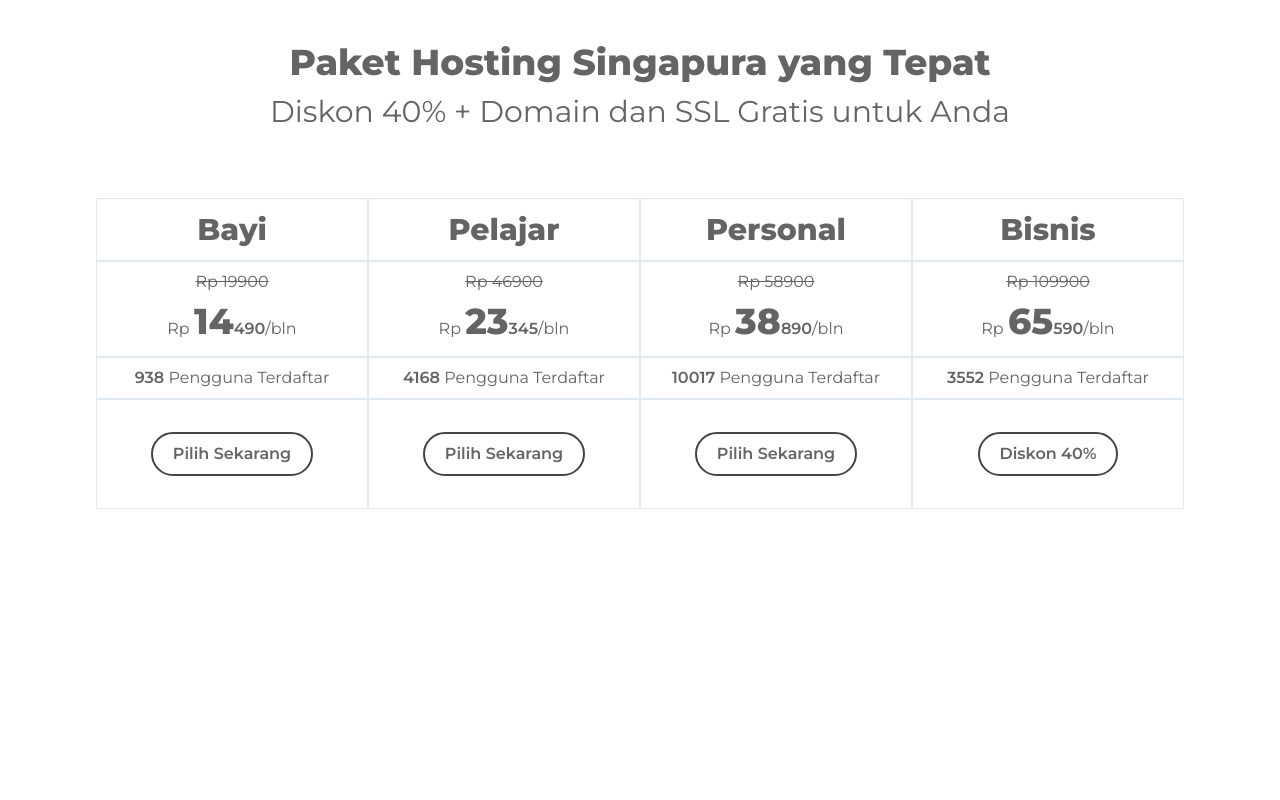
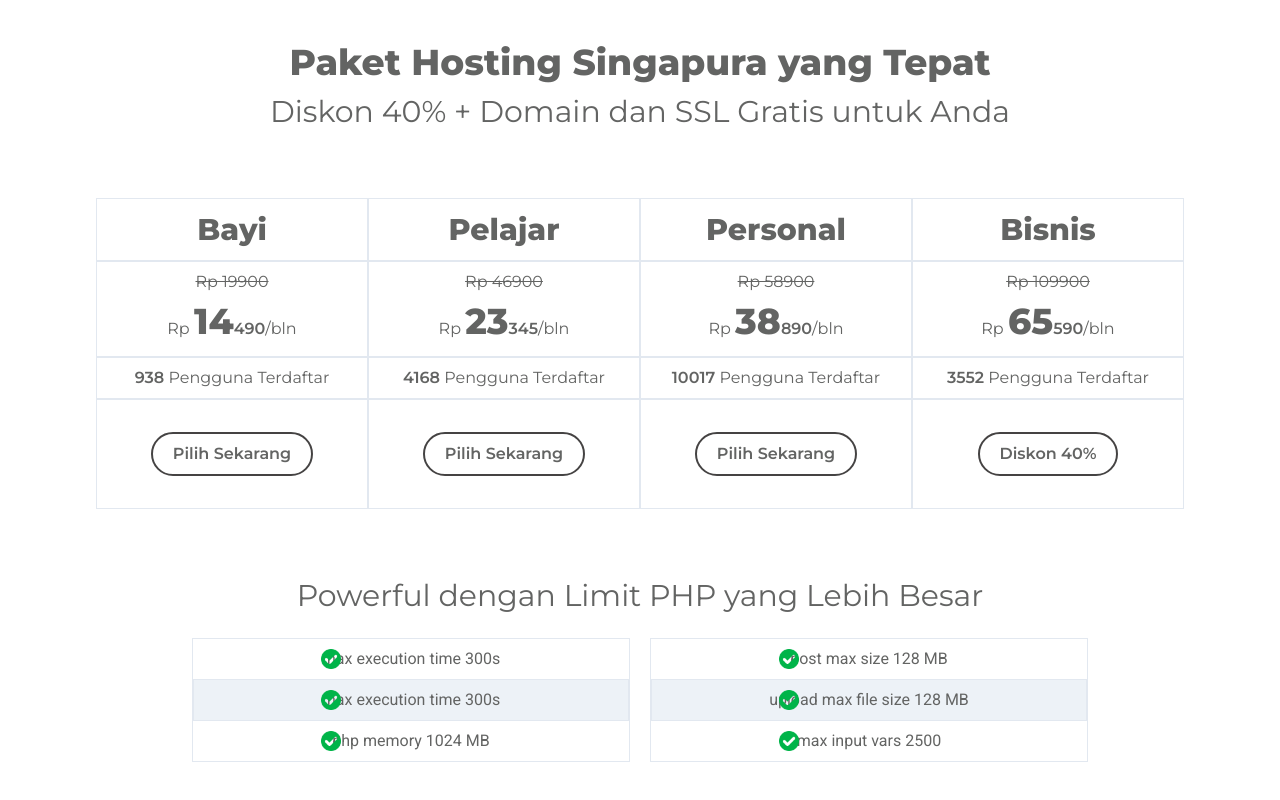
Before and after one commit to anshof/niagahoster, a Vue app: page /#/ in a window 1280 px wide. Shown: the part 841-1641 px from the top of the page. Before the commit the page ends 1390 px from the top, so only its background shows below. Built offline with nearby package versions, Linux system fonts and the light colour scheme.

Commit message:
add table component

```diff
--- a/src/components/Price.vue
+++ b/src/components/Price.vue
@@ -1,13 +1,7 @@
 <template>
   <div class="lg:grid lg:grid-cols-12 mx-10 md:mx-32 lg:mx-24 my-10 font-body">
-    <div
-      v-bind:key="price.id"
-      v-for="price in prices"
-      class="lg:col-span-3 transform hover:scale-125 transition duration-500 ease-in-out z-0 hover:z-10 bg-white"
-    >
-      <div
-        class="border py-2 text-3xl font-bold hover:bg-niagaBlue hover:absolute hover:z-10 hover:text-white"
-      >{{price.title}}</div>
+    <div v-bind:key="price.id" v-for="price in prices" class="lg:col-span-3 bg-white">
+      <div class="border py-2 text-3xl font-bold">{{price.title}}</div>
       <div class="border py-2">
         <p class="line-through">Rp {{price.realPrice}}</p>
         <span>
--- /dev/null
+++ b/src/components/Table.vue
@@ -0,0 +1,84 @@
+<template>
+  <div class="mx-10 lg:mx-48 my-3 md:my-10 lg:my-16">
+    <p class="lg:text-3xl text-xl font-body">Powerful dengan Limit PHP yang Lebih Besar</p>
+    <div class="md:grid md:grid-cols-10 gap-5 mt-5 font-roboto">
+      <table class="md:col-span-5 w-full mb-5 md:mb-0">
+        <tr>
+          <td class="border px-5 py-2 flex items-center justify-start md:justify-center text-left">
+            <img
+              src="../assets/images/check-mark.png"
+              class="w-5 h-5 relative md:absolute md:-ml-32 lg:-ml-40 mr-3 md:mr-0"
+              alt="check"
+            />
+            <span>max execution time 300s</span>
+          </td>
+        </tr>
+        <tr>
+          <td
+            class="border-r-2 border-l-2 px-5 py-2 flex items-center bg-gray-200 justify-start md:justify-center text-left"
+          >
+            <img
+              src="../assets/images/check-mark.png"
+              class="w-5 h-5 relative md:absolute md:-ml-32 lg:-ml-40 mr-3 md:mr-0"
+              alt="check"
+            />
+            <span>max execution time 300s</span>
+          </td>
+        </tr>
+        <tr>
+          <td class="border px-5 py-2 flex items-center justify-start md:justify-center">
+            <img
+              src="../assets/images/check-mark.png"
+              class="w-5 h-5 relative md:absolute md:-ml-32 lg:-ml-40 mr-3 md:mr-0"
+              alt="check"
+            />
+            php memory 1024 MB
+          </td>
+        </tr>
+      </table>
+      <table class="md:col-span-5 w-full">
+        <tr>
+          <td class="border px-5 py-2 flex items-center justify-start md:justify-center">
+            <img
+              src="../assets/images/check-mark.png"
+              class="w-5 h-5 relative md:absolute md:-ml-32 lg:-ml-40 mr-3 md:mr-0"
+              alt="check"
+            />
+            <span>post max size 128 MB</span>
+          </td>
+        </tr>
+        <tr>
+          <td
+            class="border-r-2 border-l-2 px-5 py-2 flex items-center bg-gray-200 justify-start md:justify-center text-left"
+          >
+            <img
+              src="../assets/images/check-mark.png"
+              class="w-5 h-5 relative md:absolute md:-ml-32 lg:-ml-40 mr-3 md:mr-0"
+              alt
+            />
+            upload max file size 128 MB
+          </td>
+        </tr>
+        <tr>
+          <td class="border px-5 py-2 flex items-center justify-start md:justify-center">
+            <img
+              src="../assets/images/check-mark.png"
+              class="w-5 h-5 relative md:absolute md:-ml-32 lg:-ml-40 mr-3 md:mr-0"
+              alt
+            />
+            max input vars 2500
+          </td>
+        </tr>
+      </table>
+    </div>
+  </div>
+</template>
+
+<script>
+export default {
+  name: "Table",
+};
+</script>
+
+<style scoped>
+</style>
--- a/src/views/Home.vue
+++ b/src/views/Home.vue
@@ -4,6 +4,7 @@
     <ThreePanels />
     <Quotes />
     <Price v-bind:prices="prices" />
+    <Table />
   </div>
 </template>
 
@@ -12,12 +13,14 @@ import Banner from "../components/Banner";
 import ThreePanels from "../components/ThreePanels";
 import Quotes from "../components/Quotes";
 import Price from "../components/Price";
+import Table from "../components/Table";
 export default {
   name: "Home",
   components: {
     Banner,
     ThreePanels,
     Quotes,
+    Table,
     Price,
   },
   data() {
```
